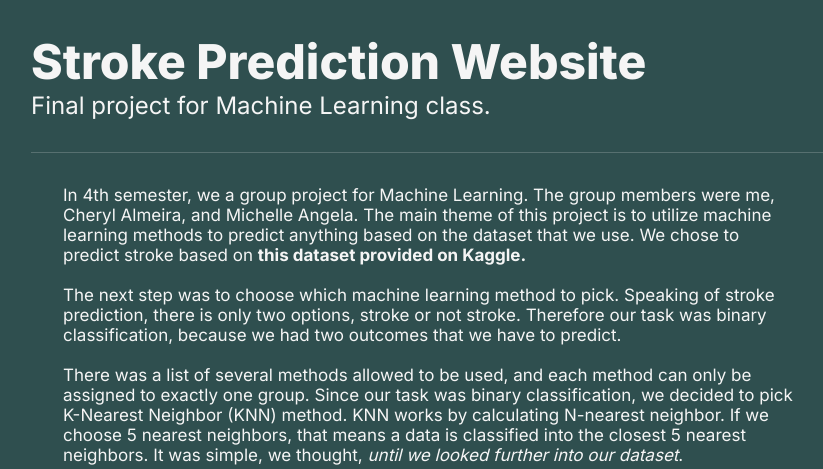
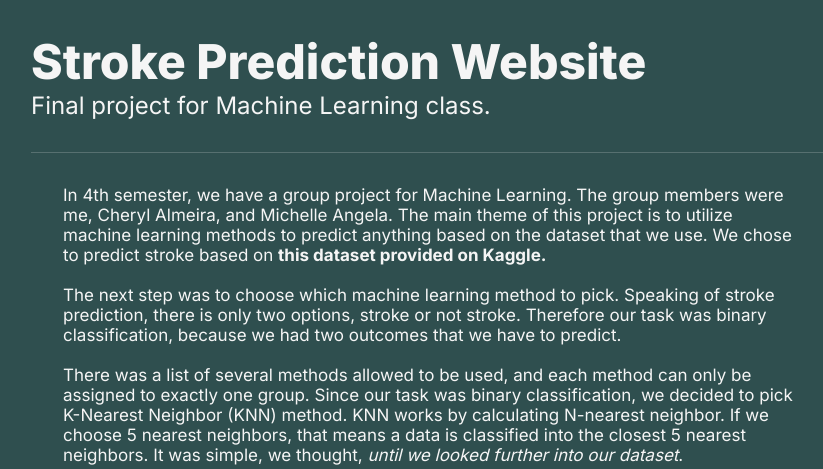
Before and after one commit to vitopm/vitopm.com, a PHP site: page /projects/stroke-prediction.php in a window 1280 px wide. Shown: the part 51-520 px from the top of the page, without its empty margins (209-1032 px from the left). Run offline with PHP 8.4, Linux system fonts and the light colour scheme.

Commit message:
Fixed words

```diff
--- a/projects/stroke-prediction.php
+++ b/projects/stroke-prediction.php
@@ -30,7 +30,7 @@
 
         <div class="content">
             <p>
-            In 4th semester, we a group project for Machine Learning. The group members were me, Cheryl Almeira, and Michelle Angela. The main theme of this project is to utilize machine learning methods to predict anything based on the dataset that we use. We chose to predict stroke based on  <a href="https://www.kaggle.com/datasets/fedesoriano/stroke-prediction-dataset" target="_blank"><b>this dataset provided on Kaggle.</b></a>
+            In 4th semester, we have a group project for Machine Learning. The group members were me, Cheryl Almeira, and Michelle Angela. The main theme of this project is to utilize machine learning methods to predict anything based on the dataset that we use. We chose to predict stroke based on  <a href="https://www.kaggle.com/datasets/fedesoriano/stroke-prediction-dataset" target="_blank"><b>this dataset provided on Kaggle.</b></a>
             </p>
             <br>
             <p>
```
